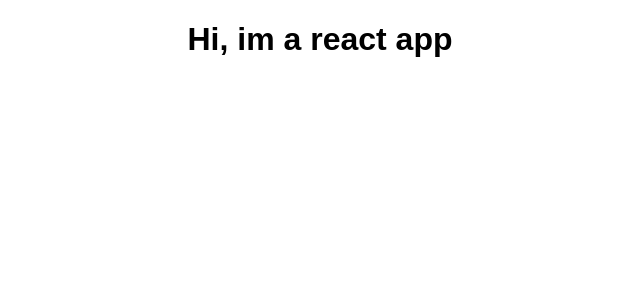
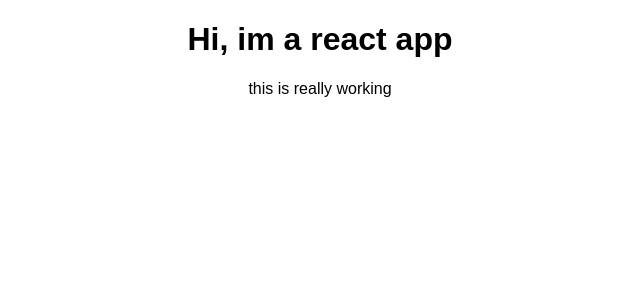
Before and after one commit to jonbleibdrey/react-udemy, a React (Create React App) app: page / in a window 1280 px wide. Shown: the top 300 px of the page, without its empty margins (320-960 px from the left). Built offline with nearby package versions, Linux system fonts and the light colour scheme.

Commit message:
learning basics

```diff
--- a/src/App.js
+++ b/src/App.js
@@ -6,6 +6,7 @@ class App extends Component {
     return (
       <div className="App">
         <h1>Hi, im a react app</h1>
+        <p>this is really working</p>
       </div>
     );
   }
```
